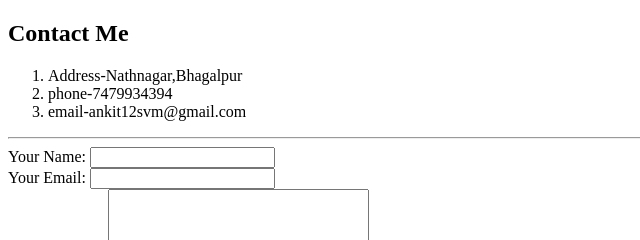
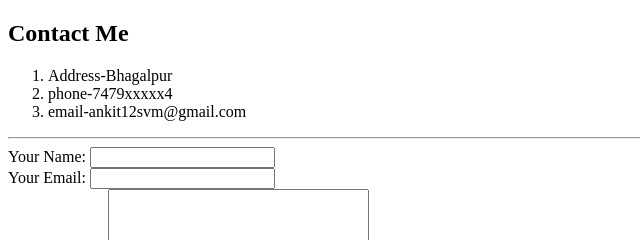
Before and after one commit to Ankit12raj/cv, a plain HTML site: page contact.html in a window 1280 px wide. Shown: the top 240 px of the page, 0-640 px from the left. Drawn offline with Linux system fonts and the light colour scheme.

Commit message:
update my contact.html

```diff
--- a/contact.html
+++ b/contact.html
@@ -9,8 +9,8 @@
 <body>
   <h2>Contact Me</h2>
   <ol>
-    <li>Address-Nathnagar,Bhagalpur</li>
-    <li>phone-7479934394</li>
+    <li>Address-Bhagalpur</li>
+    <li>phone-7479xxxxx4</li>
     <li>email-ankit12svm@gmail.com</li>
   </ol>
   <hr>
```
